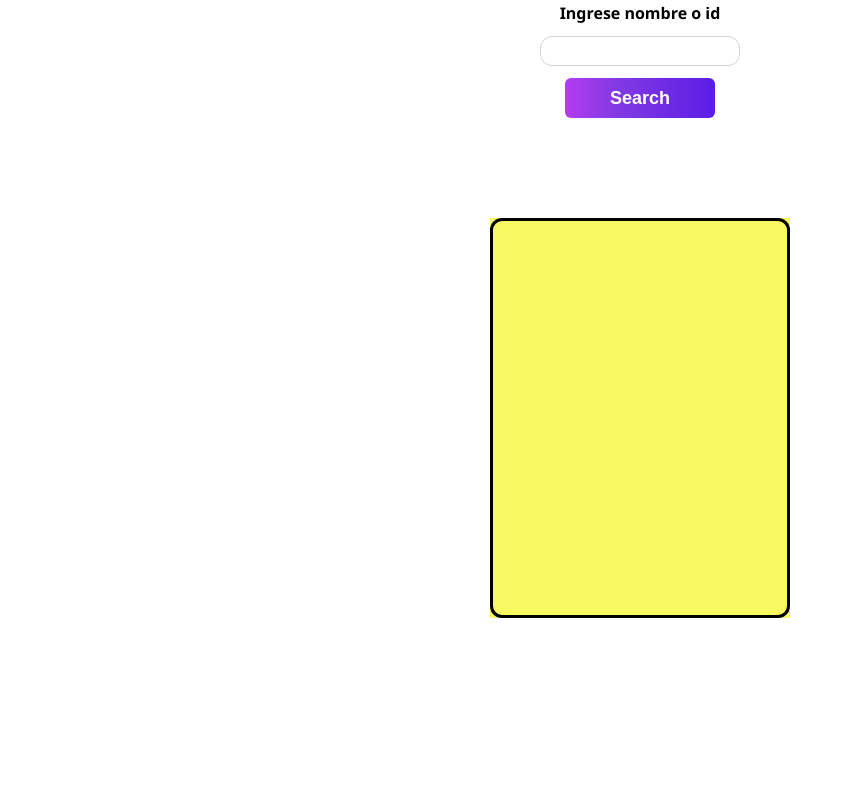
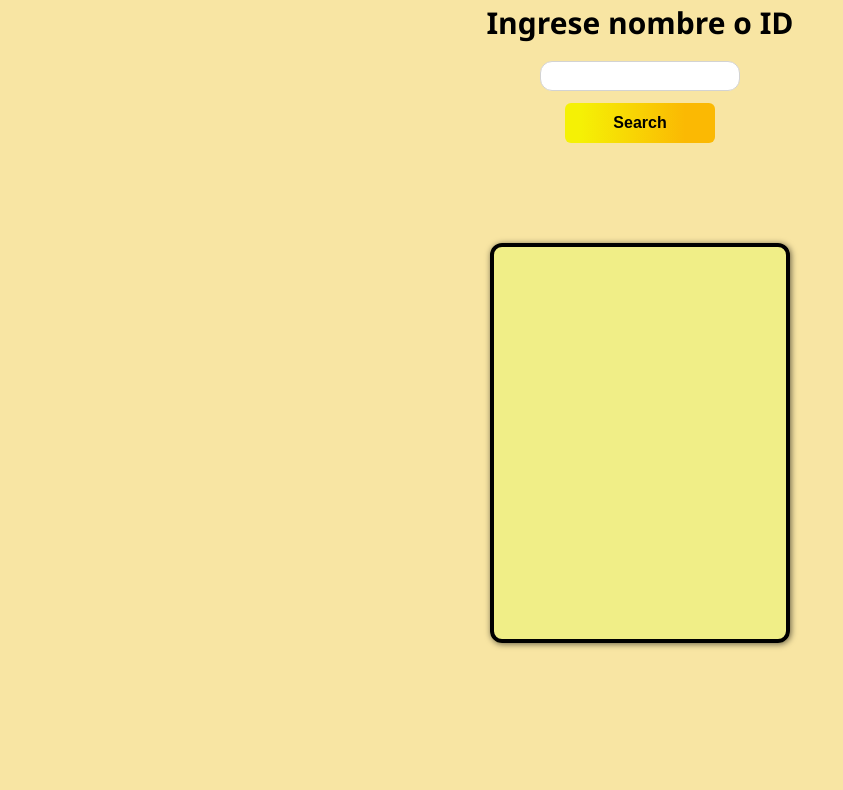
Before and after one commit to MatiasCardoso4/pokedex, a plain HTML site: page index.html in a window 1280 px wide. Shown: the part 77-867 px from the top of the page, without its empty margins (0-843 px from the left). Drawn offline with Linux system fonts and the light colour scheme.

Commit message:
cambio de fondo general, color de botones , fondo de la tarjeta, color de texto de blanco a negro

```diff
--- a/index.html
+++ b/index.html
@@ -14,7 +14,7 @@
       </header>
       <section class="form-container">
         <form novalidate>
-          <p>Ingrese nombre o id</p>
+          <label for="search">Ingrese nombre o ID</label>
           <input
             type="text"
             id="search"
--- a/style.css
+++ b/style.css
@@ -7,7 +7,7 @@
 }
 
 body {
-  background-color: rgb(255, 255, 255);
+  background-color: rgb(248, 229, 163);
   text-align: center;
   font-family: "Segoe UI", Tahoma, Geneva, Verdana, sans-serif;
   font-weight: 700;
@@ -43,6 +43,7 @@ input[type="text"] {
   padding: 6px;
   border: 1px solid lightgrey;
   border-radius: 12px;
+  font-size: 18px;
 }
 
 input[type="text"]:focus {
@@ -64,26 +65,19 @@ button[type="submit"] {
   border: none;
   background: linear-gradient(
     90deg,
-    rgb(179, 60, 239) 0%,
-    rgb(129, 58, 227) 35%,
-    rgb(92, 29, 229) 100%
+    rgb(245, 241, 5) 10%,
+    rgb(251, 185, 3) 80%
   );
   font-weight: bold;
-  font-size: 18px;
+  font-size: 16px;
   border-radius: 6px;
   cursor: pointer;
-  color: white;
+  color: #000;
   transition: box-shadow 0.15s;
 }
 
 button[type="submit"]:hover {
   box-shadow: 5px 5px 10px rgba(0, 0, 0, 0.15);
-  background: linear-gradient(
-    90deg,
-    rgb(92, 29, 229) 0%,
-    rgb(129, 58, 227) 35%,
-    rgb(179, 60, 239) 100%
-  );
 }
 
 button[type="submit"]:active {
@@ -111,19 +105,22 @@ button[type="submit"]:active {
   transition: transform 1500ms;
   transform-style: preserve-3d;
   cursor: pointer;
-  background-color: rgb(248, 248, 98);
+  background-color: rgba(239, 239, 132, 0.908);
+
+  border-radius: 12px;
 }
 
 .pokemon-card-front,
 .pokemon-card-back {
   border-radius: 12px;
-  border: 3px solid black;
-  color: #ffa201;
+  border: 4px solid black;
+  color: #000;
   flex-direction: column;
   position: absolute;
   width: 100%;
   height: 100%;
   backface-visibility: hidden;
+  box-shadow: 1px 1px 6px rgba(0, 0, 0, 0.6);
 }
 
 .pokemon-card-back {
```
